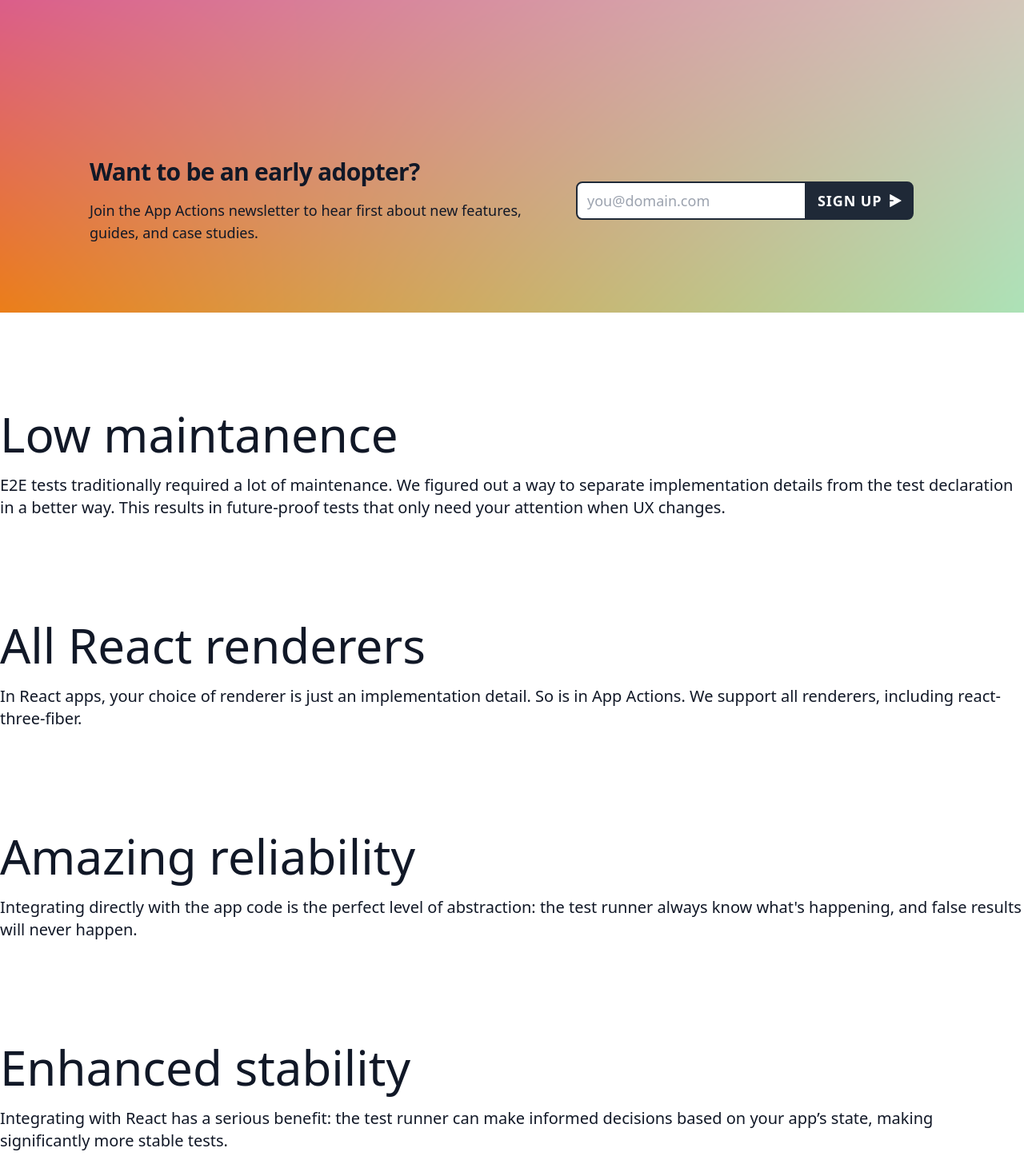
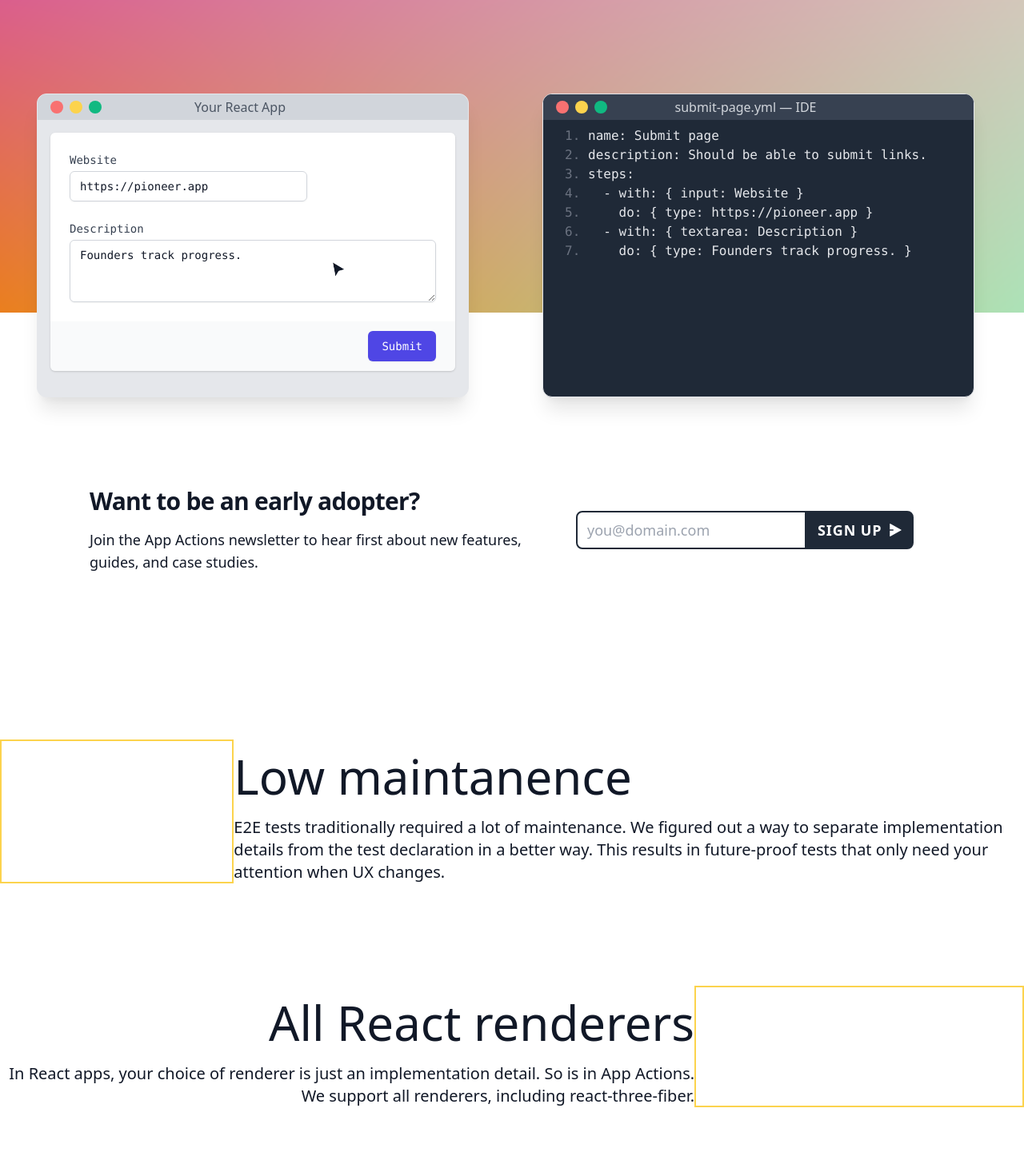
Before and after one commit to appactions/saas, a Next.js app in the folder packages/appactions.com/: page / in a window 1280 px wide. Shown: the part 409-1870 px from the top of the page at 80% size. Built offline with nearby package versions, Linux system fonts and the light colour scheme.

Commit message:
Features

```diff
--- a/packages/appactions.com/components/demo.js
+++ b/packages/appactions.com/components/demo.js
@@ -83,14 +83,18 @@
         return () => clearInterval(interval);
     }, []);
     return (
+        <div className="relative">
             <div className="lg:grid lg:grid-cols-12 lg:pr-4" data-demo="container">
                 <Cursor step={step} />
-            <div className="block mx-auto mb-8 overflow-hidden font-mono bg-gray-200 border shadow-xl pointer-events-none rounded-xl demo-window-size ">
+                <div className="block mx-auto mb-8 overflow-hidden font-mono bg-gray-200 border shadow-xl pointer-events-none rounded-xl demo-window-size lg:col-span-6">
                     <div className="flex w-full h-8 pl-2 bg-gray-300">
                         <span className="inline-block w-4 h-4 my-2 ml-2 bg-red-400 rounded-full"></span>
                         <span className="inline-block w-4 h-4 my-2 ml-2 bg-yellow-300 rounded-full"></span>
                         <span className="inline-block w-4 h-4 my-2 ml-2 bg-green-500 rounded-full"></span>
-                    <span className="flex-1 font-sans text-center text-gray-600 leading-8 -ml-28" data-demo="header">
+                        <span
+                            className="flex-1 font-sans text-center text-gray-600 leading-8 -ml-28"
+                            data-demo="header"
+                        >
                             Your React App
                         </span>
                     </div>
@@ -98,7 +102,7 @@
                         <AppMockup step={step} />
                     </div>
                 </div>
-            <div className="block mx-auto overflow-hidden font-mono bg-gray-800 border shadow-xl rounded-xl demo-window-size sm:mx-auto">
+                <div className="block mx-auto overflow-hidden font-mono bg-gray-800 border shadow-xl rounded-xl demo-window-size sm:mx-auto lg:col-span-6">
                     <div className="flex w-full h-8 pl-2 bg-gray-700">
                         <span className="inline-block w-4 h-4 my-2 ml-2 bg-red-400 rounded-full"></span>
                         <span className="inline-block w-4 h-4 my-2 ml-2 bg-yellow-300 rounded-full"></span>
@@ -112,6 +116,7 @@
                         data-demo="code"
                     >
                         <TestCode step={step} />
+                    </div>
                 </div>
             </div>
         </div>
--- a/packages/appactions.com/components/features.js
+++ b/packages/appactions.com/components/features.js
@@ -3,20 +3,30 @@
 const Features = () => (
     <section>
         <FeatureCard className="mt-32">
+            <div className="flex text-left">
+                <div className="max-h-full h-30 bg-zinc-900 w-1/2 border-solid border-yellow-300 border-2"></div>
+                <div>
                     <h2 className="my-4 text-4xl font-slab text-gray md:text-5xl lg:text-6xl">Low maintanence</h2>
                     <p className="mt-3 text-base text-gray-900 sm:mt-5 sm:text-xl lg:text-lg xl:text-xl">
-                E2E tests traditionally required a lot of maintenance. We figured out a way to separate implementation
-                details from the test declaration in a better way. This results in future-proof tests that only need
-                your attention when UX changes.
+                        E2E tests traditionally required a lot of maintenance. We figured out a way to separate
+                        implementation details from the test declaration in a better way. This results in future-proof
+                        tests that only need your attention when UX changes.
                     </p>
+                </div>
+            </div>
         </FeatureCard>
 
         <FeatureCard className="mt-32">
+            <div className="flex text-right">
+                <div>
                     <h2 className="my-4 text-4xl font-slab text-gray md:text-5xl lg:text-6xl">All React renderers</h2>
                     <p className="mt-3 text-base text-gray-900 sm:mt-5 sm:text-xl lg:text-lg xl:text-xl">
-                In React apps, your choice of renderer is just an implementation detail. So is in App Actions. We
-                support all renderers, including react-three-fiber.
+                        In React apps, your choice of renderer is just an implementation detail. So is in App Actions.
+                        We support all renderers, including react-three-fiber.
                     </p>
+                </div>
+                <div className="max-h-full h-30 bg-zinc-900 w-1/2 border-solid border-yellow-300 border-2"></div>
+            </div>
         </FeatureCard>
 
         <FeatureCard className="mt-32">
--- a/packages/appactions.com/pages/index.js
+++ b/packages/appactions.com/pages/index.js
@@ -1,58 +1,21 @@
 import SignUp from 'components/signup';
 import Demo from 'components/demo';
-import Logo from 'components/logo';
-import GradientBackground from 'components/gradient-background-5';
-import { motion } from 'framer-motion';
 import Hero from 'components/hero';
 import CallToActionEmail from 'components/call-to-action-email';
 import Features from 'components/features';
 import Extension from 'components/extension';
 import Questions from 'components/questions';
-// import HeroAnimation from 'https://framer.com/m/HeroAnimation-jX7q.js@mAxnzyZZOS2PYrehklUj';
 
 export default function Home() {
     return (
         <>
-            {/* <GradientBackground tl={'#86BA90'} tr={'#ace2b7'} bl={'#86BA90'} br={'#ace2b7'} /> */}
-
             <section className="mt-16 mb-32 sm:mt-24">
                 <div className="mx-auto max-w-7xl">
                     <Hero />
+                    <Demo />
                     <CallToActionEmail />
                     <Features />
-                    {/* <div className="lg:grid lg:grid-cols-12 lg:gap-8">
-                        <div className="hidden mt-16 sm:mt-24 lg:mt-0 lg:col-span-6 lg:block"></div>
-                        <div className="px-4 sm:px-6 sm:text-center md:max-w-2xl md:mx-auto lg:col-span-6 lg:text-left lg:flex lg:items-center">
-                            <div>
-                                <h3 className="font-sans text-lg font-bold tracking-widest text-black uppercase">
-                                    <svg
-                                        xmlns="http://www.w3.org/2000/svg"
-                                        viewBox="0 0 32 32"
-                                        className="inline-block w-6 h-6 mb-1 mr-2"
-                                        style={{ color: '#61dafb' }}
-                                        height="1em"
-                                        width="1em"
-                                        strokeWidth={1.5}
-                                        stroke="currentColor"
-                                        fill="transparent"
-                                        strokeLinecap="round"
-                                        strokeLinejoin="round"
-                                    >
-                                        <g
-                                            transform="translate(.648 2.438) scale(.05696)"
-                                            fill="none"
-                                            fillRule="evenodd"
-                                        >
-                                            <circle r={50.167} cy={237.628} cx={269.529} fill="currentColor" />
-                                            <g stroke="currentColor" strokeWidth={24}>
-                                                <path d="M269.53 135.628c67.356 0 129.928 9.665 177.107 25.907 56.844 19.57 91.794 49.233 91.794 76.093 0 27.99-37.04 59.503-98.083 79.728-46.15 15.29-106.88 23.272-170.818 23.272-65.554 0-127.63-7.492-174.3-23.44C36.184 297.006.62 265.085.62 237.628c0-26.642 33.37-56.076 89.415-75.616 47.355-16.51 111.472-26.384 179.486-26.384z" />
-                                                <path d="M180.736 186.922c33.65-58.348 73.28-107.724 110.92-140.48C337.006 6.976 380.163-8.48 403.43 4.937c24.248 13.983 33.042 61.814 20.067 124.796-9.8 47.618-33.234 104.212-65.176 159.6-32.75 56.788-70.25 106.82-107.377 139.272-46.98 41.068-92.4 55.93-116.185 42.213-23.08-13.3-31.906-56.92-20.834-115.233 9.355-49.27 32.832-109.745 66.8-168.664z" />
-                                                <path d="M180.82 289.482c-33.745-58.282-56.72-117.287-66.31-166.255-11.544-59-3.382-104.11 19.864-117.566 24.224-14.024 70.055 2.244 118.14 44.94 36.356 32.28 73.688 80.837 105.723 136.173 32.844 56.733 57.46 114.21 67.036 162.582 12.117 61.213 2.31 107.984-21.453 121.74-23.057 13.348-65.25-.784-110.24-39.5-38.013-32.71-78.682-83.253-112.76-142.115z" />
-                                            </g>
-                                        </g>
-                                    </svg>
-                                    App Actions
-                                </h3>
+                    {/*
 
                                 <div className="mt-10 sm:mt-12">
                                     <p className="my-3 font-sans font-bold tracking-wider text-black uppercase text-md md:text-lg">
@@ -68,21 +31,6 @@
 
             <Extension />
 
-            {/* <section className="max-w-7xl mx-auto py-12 px-4 sm:px-6 lg:py-16 lg:px-8">
-                <h2 className="my-4 text-4xl font-slab text-gray md:text-5xl lg:text-6xl">
-                    E2E - implementation details = FLOW
-                </h2>
-                <p className="mt-3 text-base text-gray-900 sm:mt-5 sm:text-xl lg:text-lg xl:text-xl">
-                    End-to-end tests traditionally require a lot of developer attention. They are flaky, slow, and
-                    changes make them out of date way too often. This makes E2E testing an expensive investment.
-                </p>
-                <p className="mt-3 text-base text-gray-900 sm:mt-5 sm:text-xl lg:text-lg xl:text-xl">
-                    App Actions uses a <span className="highlight">declarative API</span> to define user flows.
-                    Implementation details are moved to drivers, living outside of the test scope. This makes sure code
-                    refactors don't break tests, because under the hood changes won't affect how users use your app.
-                </p>
-            </section> */}
-
             <Questions />
         </>
     );
```
Lines whose indentation alone changed are shown as unchanged.
